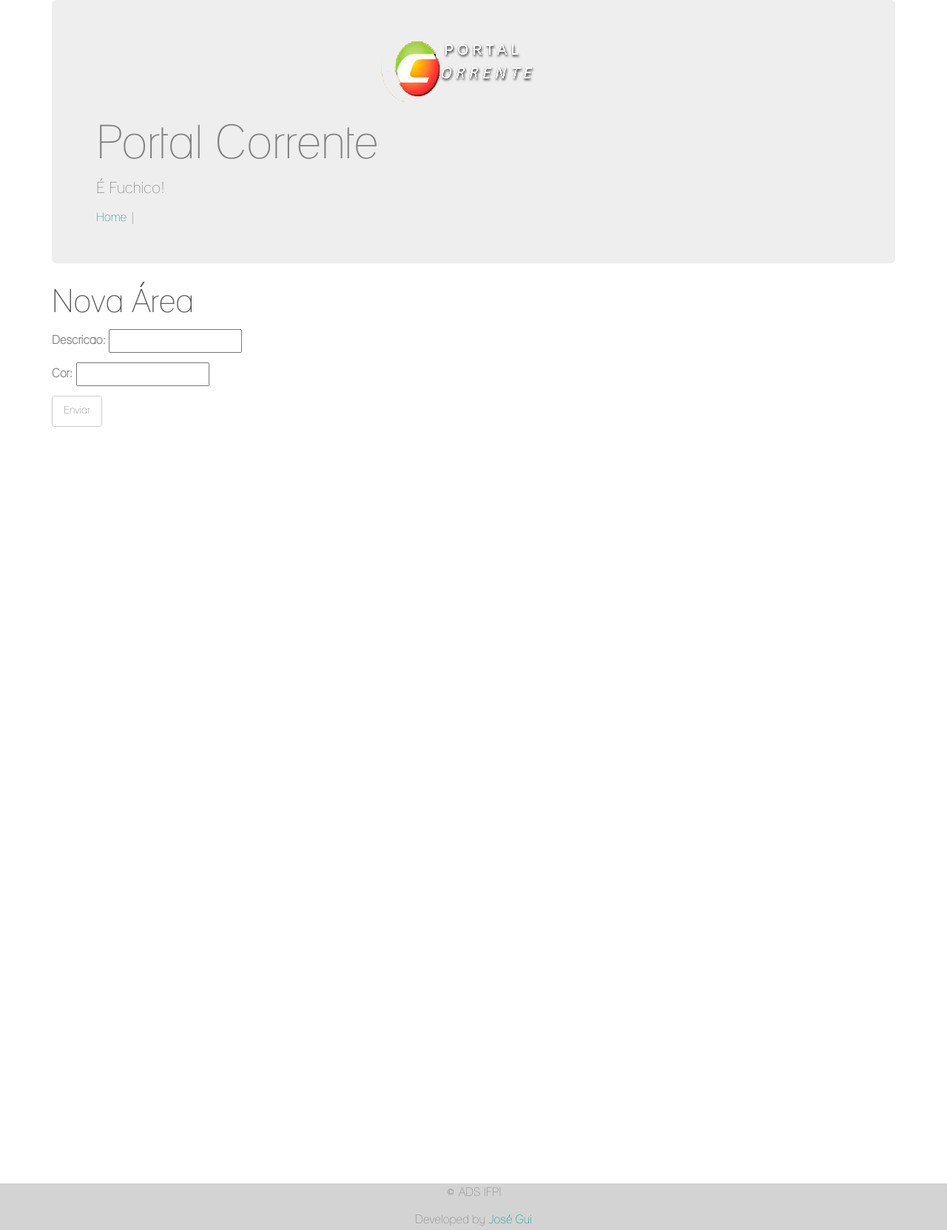
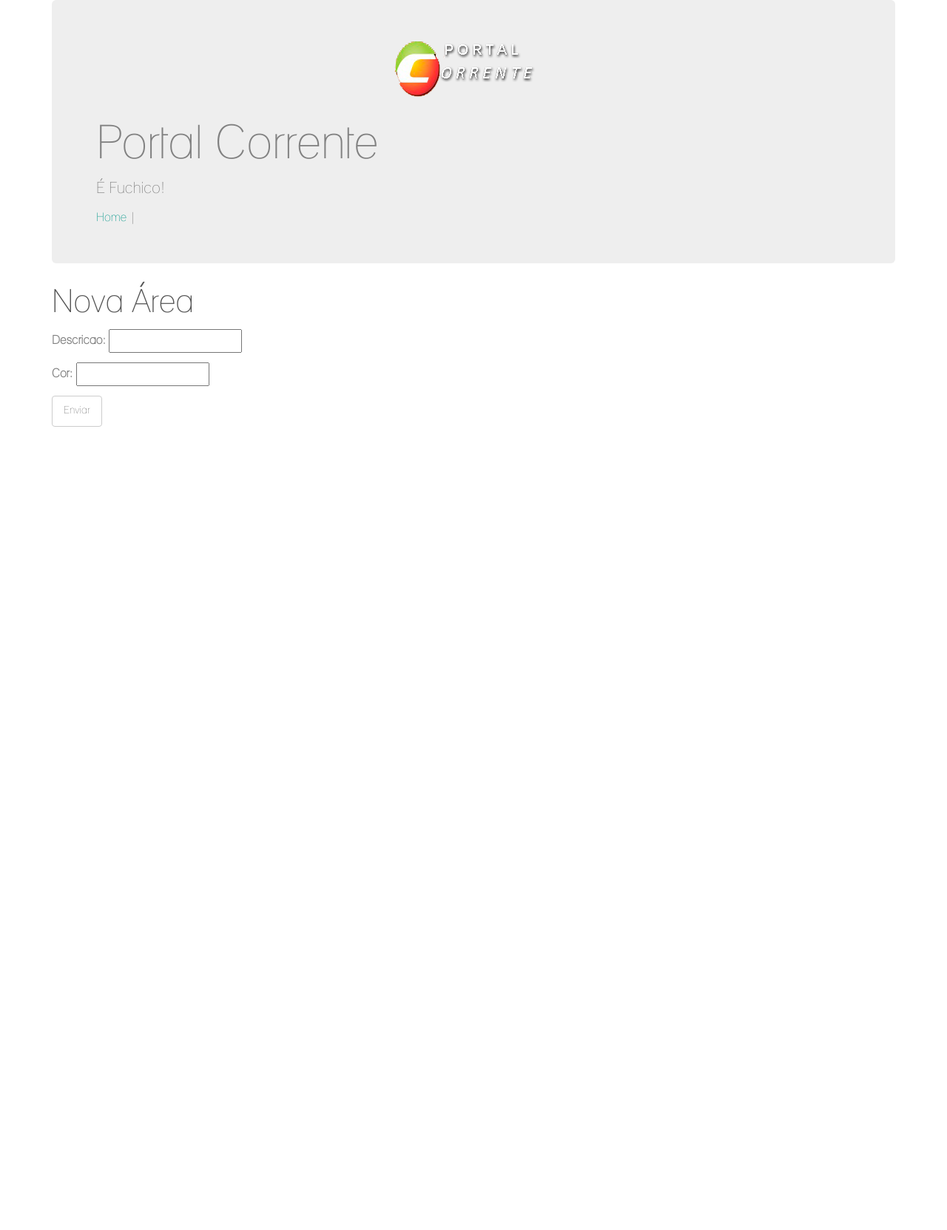
Before and after one commit to JoseGuiFerreira17/blog, a Django app: page /noticias/nova_area in a window 1280 px wide. Shown: the whole page at 74% size. After the commit the page ends 577 px from the top, so only its background shows below. Run offline with Django 3.2, Linux system fonts and the light colour scheme; some libraries are stand-ins or nearby versions.

Commit message:
Finalizando modulo portal

```diff
--- a/portal/templates/portal/base.html
+++ b/portal/templates/portal/base.html
@@ -26,12 +26,14 @@
 {%endblock%}
 </div>
 <br><br>
-<footer class="text-center" style="width: 100% ;background-color: lightgrey; position: absolute; top: 200%; left: 0;">
+{% if user.is_authenticated%}
+<footer class="text-center" style="width: 100% ;background-color: lightgrey; ">
   <p>&copy; ADS IFPI</p>
 
-    Developed by <a href="https://www.instagram.com/jguif.exe/?hl=pt-br">José Gui</a>
+    Developed by <a target="blank" href="https://www.instagram.com/jguif.exe/?hl=pt-br">José Gui</a>
   </div>
 </footer>
+{%endif%}
 <script src="{% static 'js/jquery.js' %}"></script>
 <script src="{% static 'js/bootstrap.min.js' %}"></script>
 
```
Also changed, not shown: portal/templates/portal/home.html (+4 -3 lines), db.sqlite3, portal/static/img/logo.png.
